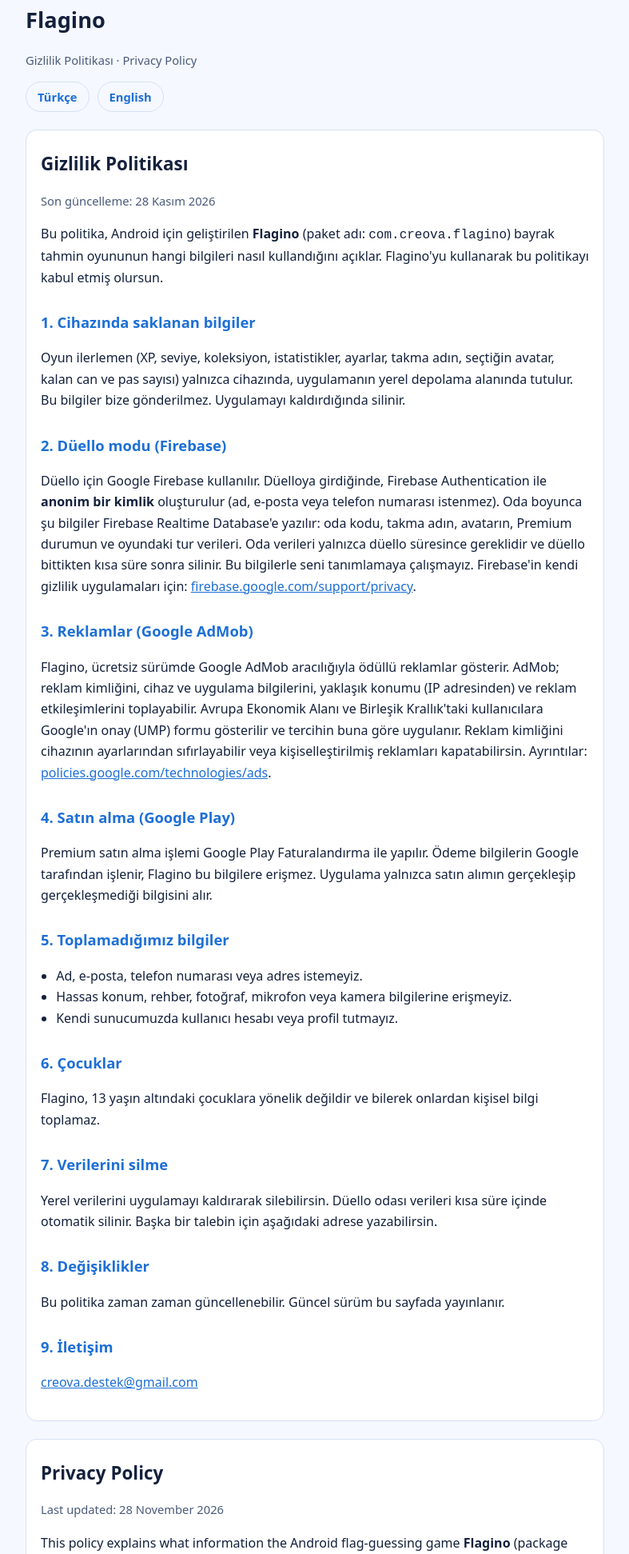
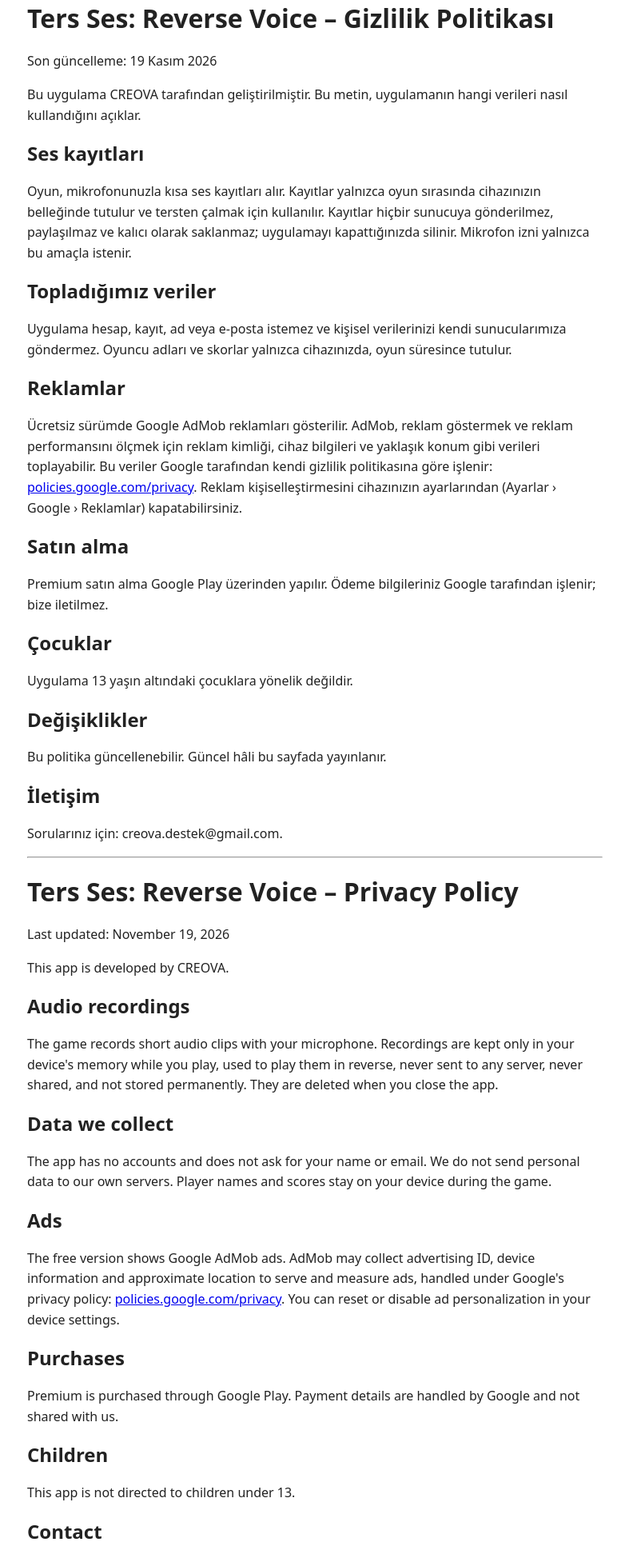
Before and after one commit to abdullahylmz5561/creova-gizlilik, a plain HTML site: page index.html in a window 1280 px wide. Shown: the part 29-1972 px from the top of the page at 80% size, without its empty margins (246-1033 px from the left). Drawn offline with Linux system fonts and the light colour scheme.

Commit message:
Update index.html

```diff
--- a/index.html
+++ b/index.html
@@ -1,105 +1,47 @@
 <!doctype html>
-<html lang="tr">
-<head>
-<meta charset="utf-8">
-<meta name="viewport" content="width=device-width, initial-scale=1">
-<title>Flagino Gizlilik Politikası / Privacy Policy</title>
-<style>
-  :root { --bg:#f5f8ff; --fg:#14213d; --muted:#4a5a7a; --card:#ffffff; --line:#d6e0f5; --accent:#1d6fd6; }
-  @media (prefers-color-scheme: dark) { :root { --bg:#0b1230; --fg:#e8eefc; --muted:#a8b6d8; --card:#121c42; --line:#25356b; --accent:#6fb0ff; } }
-  * { box-sizing: border-box; }
-  body { margin:0; background:var(--bg); color:var(--fg); font:16px/1.65 system-ui,-apple-system,"Segoe UI",Roboto,sans-serif; }
-  main { max-width: 760px; margin: 0 auto; padding: 24px 18px 64px; }
-  h1 { font-size: 1.7rem; margin: 8px 0 4px; }
-  h2 { font-size: 1.15rem; margin: 28px 0 6px; color: var(--accent); }
-  p, li { color: var(--fg); }
-  .muted { color: var(--muted); font-size: .92rem; }
-  .card { background: var(--card); border: 1px solid var(--line); border-radius: 14px; padding: 6px 18px 18px; margin-top: 22px; }
-  nav { display:flex; gap:10px; margin-top: 14px; }
-  nav a { padding: 6px 14px; border:1px solid var(--line); border-radius: 999px; color: var(--accent); text-decoration:none; font-weight:600; font-size:.92rem; }
-  a { color: var(--accent); }
-  ul { padding-left: 1.2em; }
-</style>
-</head>
+<html lang="tr"><head><meta charset="utf-8"><meta name="viewport" content="width=device-width,initial-scale=1">
+<title>Ters Ses: Reverse Voice | Gizlilik Politikası</title>
+<style>body{font-family:system-ui,sans-serif;max-width:720px;margin:2rem auto;padding:0 1rem;line-height:1.6;color:#222}h1,h2{line-height:1.25}</style></head>
 <body>
-<main>
-  <h1>Flagino</h1>
-  <p class="muted">Gizlilik Politikası · Privacy Policy</p>
-  <nav><a href="#tr">Türkçe</a><a href="#en">English</a></nav>
+<h1>Ters Ses: Reverse Voice – Gizlilik Politikası</h1>
+<p>Son güncelleme: 19 Kasım 2026</p>
+<p>Bu uygulama CREOVA tarafından geliştirilmiştir. Bu metin, uygulamanın hangi verileri nasıl kullandığını açıklar.</p>
 
-  <section class="card" id="tr">
-    <h1 style="font-size:1.4rem;margin-top:18px">Gizlilik Politikası</h1>
-    <p class="muted">Son güncelleme: 28 Kasım 2026</p>
-    <p>Bu politika, Android için geliştirilen <strong>Flagino</strong> (paket adı: <code>com.creova.flagino</code>) bayrak tahmin oyununun hangi bilgileri nasıl kullandığını açıklar. Flagino'yu kullanarak bu politikayı kabul etmiş olursun.</p>
+<h2>Ses kayıtları</h2>
+<p>Oyun, mikrofonunuzla kısa ses kayıtları alır. Kayıtlar yalnızca oyun sırasında cihazınızın belleğinde tutulur ve tersten çalmak için kullanılır. Kayıtlar hiçbir sunucuya gönderilmez, paylaşılmaz ve kalıcı olarak saklanmaz; uygulamayı kapattığınızda silinir. Mikrofon izni yalnızca bu amaçla istenir.</p>
 
-    <h2>1. Cihazında saklanan bilgiler</h2>
-    <p>Oyun ilerlemen (XP, seviye, koleksiyon, istatistikler, ayarlar, takma adın, seçtiğin avatar, kalan can ve pas sayısı) yalnızca cihazında, uygulamanın yerel depolama alanında tutulur. Bu bilgiler bize gönderilmez. Uygulamayı kaldırdığında silinir.</p>
+<h2>Topladığımız veriler</h2>
+<p>Uygulama hesap, kayıt, ad veya e-posta istemez ve kişisel verilerinizi kendi sunucularımıza göndermez. Oyuncu adları ve skorlar yalnızca cihazınızda, oyun süresince tutulur.</p>
 
-    <h2>2. Düello modu (Firebase)</h2>
-    <p>Düello için Google Firebase kullanılır. Düelloya girdiğinde, Firebase Authentication ile <strong>anonim bir kimlik</strong> oluşturulur (ad, e-posta veya telefon numarası istenmez). Oda boyunca şu bilgiler Firebase Realtime Database'e yazılır: oda kodu, takma adın, avatarın, Premium durumun ve oyundaki tur verileri. Oda verileri yalnızca düello süresince gereklidir ve düello bittikten kısa süre sonra silinir. Bu bilgilerle seni tanımlamaya çalışmayız. Firebase'in kendi gizlilik uygulamaları için: <a href="https://firebase.google.com/support/privacy">firebase.google.com/support/privacy</a>.</p>
+<h2>Reklamlar</h2>
+<p>Ücretsiz sürümde Google AdMob reklamları gösterilir. AdMob, reklam göstermek ve reklam performansını ölçmek için reklam kimliği, cihaz bilgileri ve yaklaşık konum gibi verileri toplayabilir. Bu veriler Google tarafından kendi gizlilik politikasına göre işlenir: <a href="https://policies.google.com/privacy">policies.google.com/privacy</a>. Reklam kişiselleştirmesini cihazınızın ayarlarından (Ayarlar › Google › Reklamlar) kapatabilirsiniz.</p>
 
-    <h2>3. Reklamlar (Google AdMob)</h2>
-    <p>Flagino, ücretsiz sürümde Google AdMob aracılığıyla ödüllü reklamlar gösterir. AdMob; reklam kimliğini, cihaz ve uygulama bilgilerini, yaklaşık konumu (IP adresinden) ve reklam etkileşimlerini toplayabilir. Avrupa Ekonomik Alanı ve Birleşik Krallık'taki kullanıcılara Google'ın onay (UMP) formu gösterilir ve tercihin buna göre uygulanır. Reklam kimliğini cihazının ayarlarından sıfırlayabilir veya kişiselleştirilmiş reklamları kapatabilirsin. Ayrıntılar: <a href="https://policies.google.com/technologies/ads">policies.google.com/technologies/ads</a>.</p>
+<h2>Satın alma</h2>
+<p>Premium satın alma Google Play üzerinden yapılır. Ödeme bilgileriniz Google tarafından işlenir; bize iletilmez.</p>
 
-    <h2>4. Satın alma (Google Play)</h2>
-    <p>Premium satın alma işlemi Google Play Faturalandırma ile yapılır. Ödeme bilgilerin Google tarafından işlenir, Flagino bu bilgilere erişmez. Uygulama yalnızca satın alımın gerçekleşip gerçekleşmediği bilgisini alır.</p>
+<h2>Çocuklar</h2>
+<p>Uygulama 13 yaşın altındaki çocuklara yönelik değildir.</p>
 
-    <h2>5. Toplamadığımız bilgiler</h2>
-    <ul>
-      <li>Ad, e-posta, telefon numarası veya adres istemeyiz.</li>
-      <li>Hassas konum, rehber, fotoğraf, mikrofon veya kamera bilgilerine erişmeyiz.</li>
-      <li>Kendi sunucumuzda kullanıcı hesabı veya profil tutmayız.</li>
-    </ul>
+<h2>Değişiklikler</h2>
+<p>Bu politika güncellenebilir. Güncel hâli bu sayfada yayınlanır.</p>
 
-    <h2>6. Çocuklar</h2>
-    <p>Flagino, 13 yaşın altındaki çocuklara yönelik değildir ve bilerek onlardan kişisel bilgi toplamaz.</p>
+<h2>İletişim</h2>
+<p>Sorularınız için: creova.destek@gmail.com.</p>
 
-    <h2>7. Verilerini silme</h2>
-    <p>Yerel verilerini uygulamayı kaldırarak silebilirsin. Düello odası verileri kısa süre içinde otomatik silinir. Başka bir talebin için aşağıdaki adrese yazabilirsin.</p>
-
-    <h2>8. Değişiklikler</h2>
-    <p>Bu politika zaman zaman güncellenebilir. Güncel sürüm bu sayfada yayınlanır.</p>
-
-    <h2>9. İletişim</h2>
-    <p><a href="mailto:creova.destek@gmail.com">creova.destek@gmail.com</a></p>
-  </section>
-
-  <section class="card" id="en">
-    <h1 style="font-size:1.4rem;margin-top:18px">Privacy Policy</h1>
-    <p class="muted">Last updated: 28 November 2026</p>
-    <p>This policy explains what information the Android flag-guessing game <strong>Flagino</strong> (package name: <code>com.creova.flagino</code>) uses and how. By using Flagino you agree to this policy.</p>
-
-    <h2>1. Information stored on your device</h2>
-    <p>Your game progress (XP, level, collection, statistics, settings, nickname, chosen avatar, remaining lives and passes) is stored only on your device, in the app's local storage. It is not sent to us. It is deleted when you uninstall the app.</p>
-
-    <h2>2. Duel mode (Firebase)</h2>
-    <p>Duel mode uses Google Firebase. When you enter a duel, an <strong>anonymous identifier</strong> is created with Firebase Authentication (no name, email or phone number is requested). During a room, the following is written to Firebase Realtime Database: the room code, your nickname, your avatar, your Premium status and the round data. Room data is needed only for the duration of the duel and is deleted shortly after the duel ends. We do not try to identify you from this data. Firebase's own privacy practices: <a href="https://firebase.google.com/support/privacy">firebase.google.com/support/privacy</a>.</p>
-
-    <h2>3. Ads (Google AdMob)</h2>
-    <p>In the free version, Flagino shows rewarded ads through Google AdMob. AdMob may collect your advertising ID, device and app information, approximate location (from IP address) and ad interactions. Users in the European Economic Area and the United Kingdom are shown Google's consent form (UMP) and their choice is applied. You can reset your advertising ID or opt out of personalized ads in your device settings. Details: <a href="https://policies.google.com/technologies/ads">policies.google.com/technologies/ads</a>.</p>
-
-    <h2>4. Purchases (Google Play)</h2>
-    <p>The Premium purchase is processed through Google Play Billing. Your payment details are handled by Google and are not accessible to Flagino. The app only receives whether the purchase was completed.</p>
-
-    <h2>5. Information we do not collect</h2>
-    <ul>
-      <li>We do not ask for your name, email, phone number or address.</li>
-      <li>We do not access precise location, contacts, photos, microphone or camera.</li>
-      <li>We do not keep user accounts or profiles on our own servers.</li>
-    </ul>
-
-    <h2>6. Children</h2>
-    <p>Flagino is not directed to children under 13 and does not knowingly collect personal information from them.</p>
-
-    <h2>7. Deleting your data</h2>
-    <p>You can delete your local data by uninstalling the app. Duel room data is deleted automatically shortly after the duel. For any other request, write to the address below.</p>
-
-    <h2>8. Changes</h2>
-    <p>This policy may be updated from time to time. The current version is published on this page.</p>
-
-    <h2>9. Contact</h2>
-    <p><a href="mailto:creova.destek@gmail.com">creova.destek@gmail.com</a></p>
-  </section>
-</main>
-</body>
-</html>
+<hr>
+<h1>Ters Ses: Reverse Voice – Privacy Policy</h1>
+<p>Last updated: November 19, 2026</p>
+<p>This app is developed by CREOVA.</p>
+<h2>Audio recordings</h2>
+<p>The game records short audio clips with your microphone. Recordings are kept only in your device's memory while you play, used to play them in reverse, never sent to any server, never shared, and not stored permanently. They are deleted when you close the app.</p>
+<h2>Data we collect</h2>
+<p>The app has no accounts and does not ask for your name or email. We do not send personal data to our own servers. Player names and scores stay on your device during the game.</p>
+<h2>Ads</h2>
+<p>The free version shows Google AdMob ads. AdMob may collect advertising ID, device information and approximate location to serve and measure ads, handled under Google's privacy policy: <a href="https://policies.google.com/privacy">policies.google.com/privacy</a>. You can reset or disable ad personalization in your device settings.</p>
+<h2>Purchases</h2>
+<p>Premium is purchased through Google Play. Payment details are handled by Google and not shared with us.</p>
+<h2>Children</h2>
+<p>This app is not directed to children under 13.</p>
+<h2>Contact</h2>
+<p>creova.destek@gmail.com.</p>
+</body></html>
```
